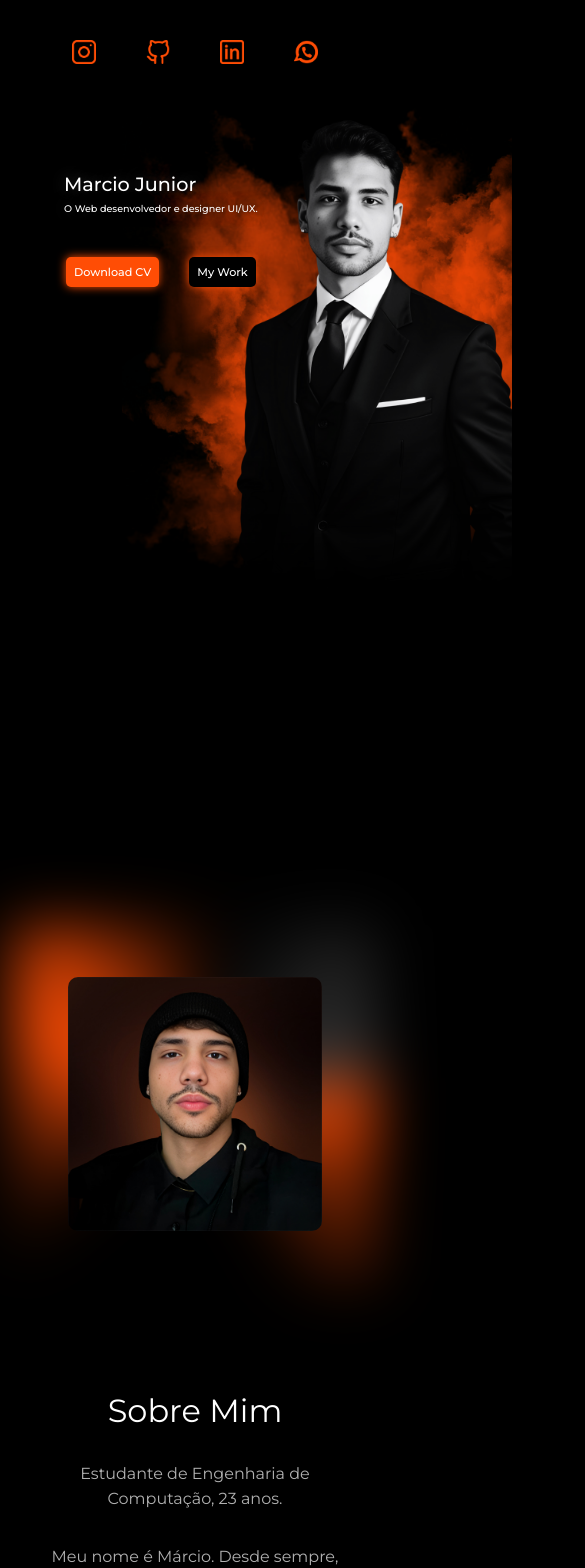
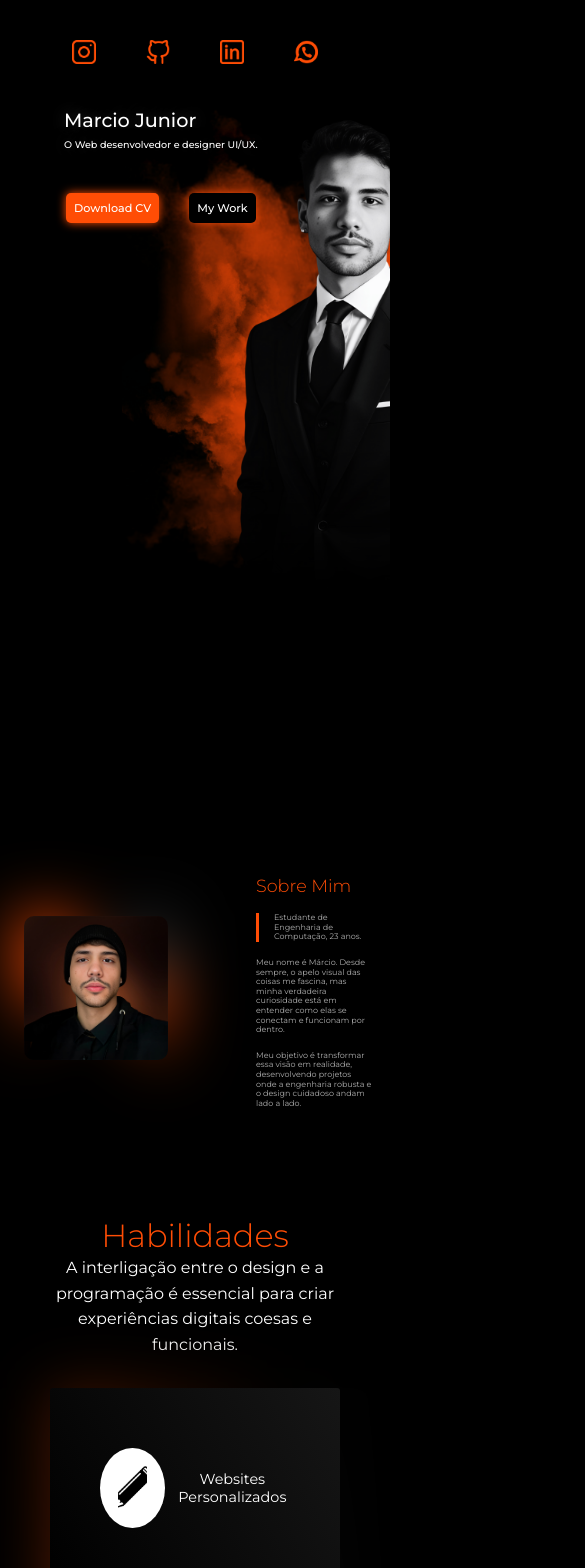
Before and after one commit to marciijunior/MyPort, a React (Vite) app: page / in a window 390 px wide. Shown: the top 1568 px of the page, 585 px wide, since content can reach past the window. Built offline with nearby package versions, Linux system fonts and the light colour scheme.

Commit message:
ajuste about me

```diff
--- a/src/index.css
+++ b/src/index.css
@@ -1,3 +1,10 @@
 * {
   box-sizing: border-box;
 }
+
+html, body {
+  width: 100%;
+  margin: 0;
+  padding: 0;
+  overflow-x: hidden;
+}
--- a/src/styles/AboutMe.css
+++ b/src/styles/AboutMe.css
@@ -51,7 +51,7 @@
   position: block;
   z-index: 1;
   width: 30vh;
-  height: 30vh;
+  height: auto;
   object-fit: cover;
   border-radius: 0.625rem;
 }
@@ -64,10 +64,16 @@
   justify-content: center;
 }
 
+.about-me-text p {
+  font-size: 1rem;
+  line-height: 1.6;
+  color: #b0b0b0;
+}
+
 .about-me-title {
   font-size: 2rem;
-  font-weight: 400;
-  color: var(--cor3);
+  font-weight: 300;
+  color: var(--cor1);
   margin-bottom: 0.9375rem;
 }
 
@@ -76,34 +82,247 @@
   padding-left: 0.9375rem;
 }
 
-.about-me-text p {
-  font-size: 1rem;
-  line-height: 1.6;
-  color: #b0b0b0;
-}
+@media (max-width: 1700px) {
+  .about-me-image img {
+    width: 18rem;
+    height: 18rem;
+  }
+  .about-me-content {
+    padding: 3rem 25rem 0rem 25rem;
+  }
 
-/* --- RESPONSIVIDADE --- */
-@media (max-width: 75rem) { /* 1200px */
-  .about-me-content {
-    padding: 6.25rem 9.375rem 0rem 9.375rem;
+  .about-me-text p {
+    font-size: 1rem;
+    line-height: 1.6;
+  }
+
+  .about-me-title {
+    font-size: 2rem;
+    margin-bottom: 0.9375rem;
   }
 }
 
-@media (max-width: 62rem) { /* 992px */
+@media (max-width: 1600px) {
   .about-me-content {
-    flex-direction: column;
-    text-align: center;
-    padding: 5rem 3.125rem 0rem 3.125rem;
+    padding: 2rem 20rem 0rem 20rem;
   }
-  .about-me-text {
-    height: auto;
-    align-items: center;
+
+  .about-me-text p {
+    font-size: 1rem;
+    line-height: 1.6;
   }
+
   .about-me-title {
-    text-align: center;
-  }
-  .about-me-subtitle {
-    border-left: none;
-    padding-left: 0;
+    font-size: 2rem;
+    margin-bottom: 0.9375rem;
   }
 }
+
+@media (max-width: 1500px) {
+  .about-me-content {
+    padding: 2rem 16rem 0rem 16rem;
+  }
+
+  .about-me-text p {
+    font-size: 0.9rem;
+    line-height: 1.6;
+  }
+
+  .about-me-title {
+    font-size: 1.8rem;
+    margin-bottom: 0.9375rem;
+  }
+}
+
+@media (max-width: 1400px) {
+  .about-me-content {
+    padding: 2rem 15rem 0rem 15rem;
+  }
+
+  .about-me-text p {
+    font-size: 0.9rem;
+    line-height: 1.6;
+  }
+
+  .about-me-title {
+    font-size: 1.8rem;
+    margin-bottom: 0.9375rem;
+  }
+}
+
+@media (max-width: 1300px) {
+  .about-me-content {
+    padding: 1rem 15rem 0rem 15rem;
+  }
+
+  .about-me-text p {
+    font-size: 0.8rem;
+    line-height: 1.6;
+  }
+
+  .about-me-title {
+    font-size: 1.6rem;
+    margin-bottom: 0.9375rem;
+  }
+}
+
+@media (max-width: 1200px) {
+  .about-me-content {
+    padding: 1rem 12rem 0rem 12rem;
+  }
+
+  .about-me-text p {
+    font-size: 0.8rem;
+    line-height: 1.6;
+  }
+
+  .about-me-title {
+    font-size: 1.6rem;
+    margin-bottom: 0.9375rem;
+  }
+}
+
+@media (max-width: 1100px) {
+  .about-me-image {
+    width: 18rem;
+    height: 18rem;
+  }
+  .about-me-image img {
+    width: 15rem;
+    height: 15rem;
+  }
+  .about-me-content {
+    padding: 1rem 10rem 0rem 10rem;
+  }
+
+  .about-me-text p {
+    font-size: 0.8rem;
+    line-height: 1.6;
+  }
+
+  .about-me-title {
+    font-size: 1.6rem;
+    margin-bottom: 0.9375rem;
+  }
+}
+
+@media (max-width: 1000px) {
+  .about-me-image {
+    width: 16rem;
+    height: 16rem;
+  }
+  .about-me-image img {
+    width: 14rem;
+    height: 14rem;
+  }
+  .about-me-content {
+    padding: 1rem 10rem 0rem 10rem;
+  }
+
+  .about-me-text p {
+    font-size: 0.7rem;
+    line-height: 1.6;
+  }
+
+  .about-me-title {
+    font-size: 1.4rem;
+    margin-bottom: 0.9375rem;
+  }
+}
+
+
+@media (max-width: 900px) {
+  .about-me-image {
+    width: 14rem;
+    height: 14rem;
+  }
+  .about-me-image img {
+    width: 12rem;
+    height: 12rem;
+  }
+  .about-me-content {
+    padding: 1rem 7rem 0rem 7rem;
+  }
+
+  .about-me-text p {
+    font-size: 0.7rem;
+    line-height: 1.6;
+  }
+
+  .about-me-title {
+    font-size: 1.4rem;
+    margin-bottom: 0.9375rem;
+  }
+}
+
+@media (max-width: 800px) {
+  .about-me-image {
+    width: 14rem;
+    height: 14rem;
+  }
+  .about-me-image img {
+    width: 12rem;
+    height: 12rem;
+  }
+  .about-me-content {
+    padding: 1rem 6rem 0rem 6rem;
+  }
+
+  .about-me-text p {
+    font-size: 0.7rem;
+    line-height: 1.6;
+  }
+
+  .about-me-title {
+    font-size: 1.4rem;
+    margin-bottom: 0.9375rem;
+  }
+}
+
+@media (max-width: 700px) {
+  .about-me-image {
+    width: 12rem;
+    height: 12rem;
+  }
+  .about-me-image img {
+    width: 10rem;
+    height: 10rem;
+  }
+  .about-me-content {
+    padding: 1rem 4rem 0rem 4rem;
+  }
+
+  .about-me-text p {
+    font-size: 0.7rem;
+    line-height: 1.2;
+  }
+
+  .about-me-title {
+    font-size: 1.2rem;
+    margin-bottom: 0.6rem;
+  }
+}
+
+@media (max-width: 600px) {
+  .about-me-image {
+    width: 10rem;
+    height: 10rem;
+  }
+  .about-me-image img {
+    width: 9rem;
+    height: 9rem;
+  }
+  .about-me-content {
+    padding: 1rem 1rem 0rem 1rem;
+  }
+
+  .about-me-text p {
+    font-size: 0.5rem;
+    line-height: 1.2;
+  }
+
+  .about-me-title {
+    font-size: 1.1rem;
+    margin-bottom: 0.6rem;
+  }
+}
--- a/src/styles/PosHeader.css
+++ b/src/styles/PosHeader.css
@@ -100,7 +100,7 @@
   text-decoration: none;
   display: inline-block;
   font-family: "Montserrat", sans-serif;
-  font-size: 1.5 vh;
+  font-size: 1.5vh;
   font-weight: 500;
   cursor: pointer;
   transition: background-color 0.3s ease, transform 0.2s ease;
@@ -250,7 +250,7 @@
     justify-content: center;
     align-items: center;
     text-align: center;
-    padding: 2.5rem;
+    padding: 0 2.5rem 0 2.5rem;
     gap: 1rem;
   }
   .premain,
@@ -285,7 +285,7 @@
     justify-content: flex-start;
     align-items: start;
     text-align: left;
-    padding: 4rem;
+    padding: 0 4rem 0 4rem;
   }
 
   .premain {
--- a/src/styles/Sidebar.css
+++ b/src/styles/Sidebar.css
@@ -92,7 +92,7 @@
 
 
 /* --- RESPONSIVIDADE PARA CELULARES --- */
-@media (max-width: 768px) { /* 768px */
+@media (max-width: 800px) { /* 768px */
   .sidebar {
     display: none;
   }
```
